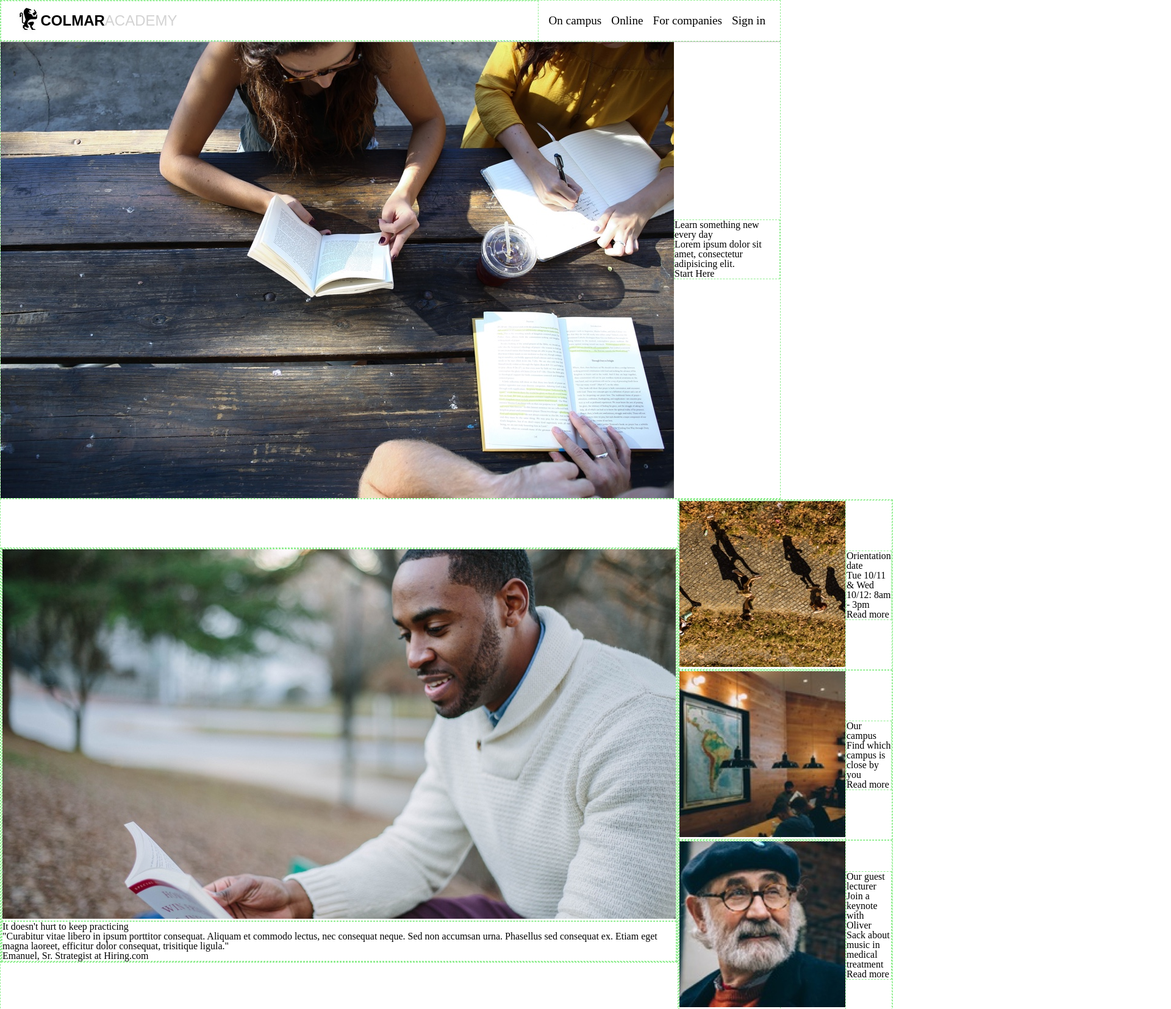
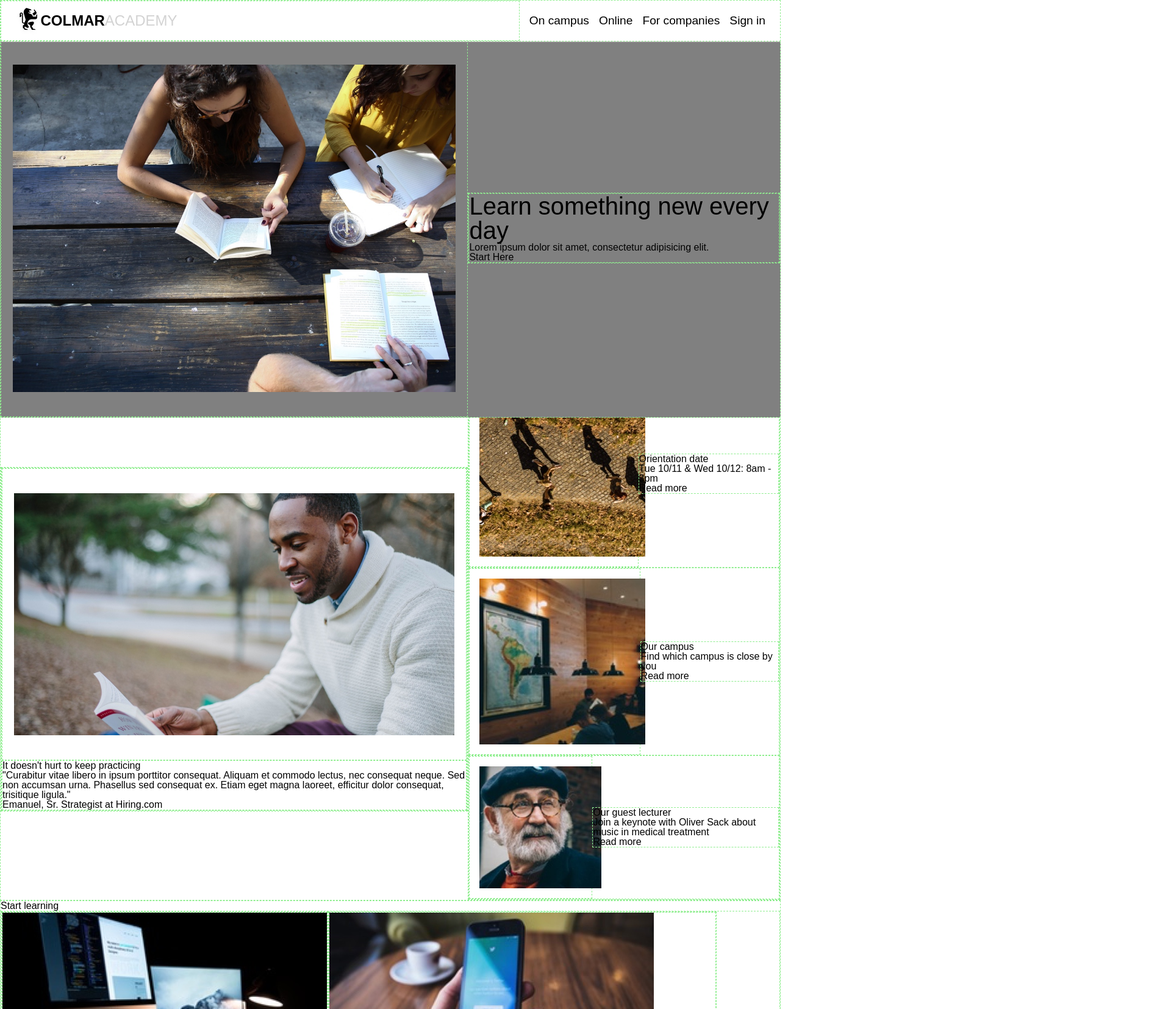
Before and after one commit to manelson32/colmar, a plain HTML site: page index.html in a window 1280 px wide. Shown: the top 1655 px of the page at 61% size, 1920 px wide, since content can reach past the window. Drawn offline with Linux system fonts and the light colour scheme.

Commit message:
Add basic positioning and size styles to all divisions and images

```diff
--- a/index.html
+++ b/index.html
@@ -63,12 +63,17 @@
     </header>
 
 <!-- Call to Action section -->
-    <div class="flexcontent">
-      <img src="./resources/images/banner.jpg" alt="">
-      <div class="">
-        <p>Learn something new every day</p>
-        <p>Lorem ipsum dolor sit amet, consectetur adipisicing elit.</p>
-        <a href="#">Start Here</a>
+    <div class="cta flexcontent">
+      <div class="sixty">
+        <img class="img large" src="./resources/images/banner.jpg" alt="">
+      </div>
+
+      <div class="forty">
+        <div class="">
+          <h1>Learn something new every day</h1>
+          <p>Lorem ipsum dolor sit amet, consectetur adipisicing elit.</p>
+          <a href="#">Start Here</a>
+        </div>
       </div>
 
     </div>
@@ -76,10 +81,10 @@
 <!--  Quote and Features section  -->
     <div class="flexcontent">
 
-      <div class="quote desktop">
+      <div class="quote desktop sixty">
         <div class="center">
           <div class="image-container">
-            <img src="./resources/images/information-main.jpg" alt="">
+            <img class="img large" src="./resources/images/information-main.jpg" alt="">
           </div>
 
           <div class="textcontent">
@@ -90,11 +95,11 @@
         </div>
       </div>
 
-      <div class="features-section">
+      <div class="features-section forty">
 
         <div class="feature flexcontent">
           <div class="image-container">
-            <img src="./resources/images/information-orientation.jpg" alt="">
+            <img class="img small" src="./resources/images/information-orientation.jpg" alt="">
           </div>
 
           <div class="textcontent">
@@ -106,7 +111,7 @@
 
         <div class="feature flexcontent">
           <div class="image-container">
-            <img src="./resources/images/information-campus.jpg" alt="">
+            <img class="img small" src="./resources/images/information-campus.jpg" alt="">
           </div>
 
           <div class="textcontent">
@@ -118,7 +123,7 @@
 
         <div class="feature flexcontent">
           <div class="image-container">
-            <img src="./resources/images/information-guest-lecture.jpg" alt="">
+            <img class="img small" src="./resources/images/information-guest-lecture.jpg" alt="">
           </div>
 
           <div class="textcontent">
@@ -132,11 +137,11 @@
 
     </div>
 
-    <!-- Courses section -->
+<!-- Courses section -->
     <div class="center">
       <h2>Start learning</h2>
 
-      <div class="flexcontent">
+      <div class="flexcontent courses">
         <div class="course">
           <div class="image-container">
             <img src="./resources/images/course-software.jpg" alt="">
@@ -214,10 +219,9 @@
       <h2>Thesis exhibit</h2>
       <div class="flexcontent">
 
-        <div class="exhibit">
+        <div class="exhibit sixty">
           <div class="video">
-            <video src="./resources/videos/thesis.mp4" autoplay poster="posterimage.jpg">
-            </video>
+            <video class="img large" src="./resources/videos/thesis.mp4" autoplay></video>
           </div>
 
           <div class="textcontent">
@@ -226,11 +230,11 @@
           </div>
         </div>
 
-        <div class="exhibit">
+        <div class="exhibit forty">
 
           <div class="thesis flexcontent">
             <div class="image-container">
-              <img src="./resources/images/thesis-fisma.jpg" alt="">
+              <img class="img small" src="./resources/images/thesis-fisma.jpg" alt="">
             </div>
 
             <div class="textcontent">
@@ -241,7 +245,7 @@
 
           <div class="thesis flexcontent">
             <div class="image-container">
-              <img src="./resources/images/thesis-now-and-then.jpg" alt="">
+              <img class="img small" src="./resources/images/thesis-now-and-then.jpg" alt="">
             </div>
 
             <div class="textcontent">
--- a/resources/css/styles.css
+++ b/resources/css/styles.css
@@ -1,12 +1,14 @@
-/* Universal Styles */
+
 
 /* Border for all divs during development*/
 div {
   border: 1px dashed lightgreen;
 }
 
+/* Universal Styles */
 html {
   font-size: 16px;
+  font-family: sans-serif;
 
 }
 
@@ -15,16 +17,57 @@ html {
   align-items: center;
 }
 
+.thirtyfive {
+  width: 35%;
+}
+
+.forty {
+  width: 40%;
+}
+
+.sixty {
+  width: 60%;
+}
+
+.sixtyfive {
+  width: 65%;
+}
+/*
+.sixty img {
+  max-width: 95%;
+  height: auto;
+  display: block;
+  padding: 2.5rem 2.5%;
+}
+*/
+
+/* Universal image styles */
+.img {
+  height: auto;
+  display: block;
+  overflow: hidden;
+}
+
+.large {
+  max-width: 95%;
+  padding: 2.5rem 2.5%;
+}
+
+.small {
+  max-width: 100%;
+  padding: 1rem;
+}
+
 
 
 /* Header Section */
-
 header {
   position: fixed;
   z-index: 5;
   width: 100%;
   border-bottom: solid 1px #c6c1c1;
   background-color: white;
+
 }
 
 header .logo {
@@ -83,3 +126,32 @@ header .tablet {
     display: none;
   }
 }
+
+/*Call to Action section*/
+.cta {
+  position: relative;
+  top: 4rem;
+  background-color: gray;
+
+}
+
+.cta h1 {
+  font-size: 2.5rem;
+}
+/*
+.image-container {
+  width: 60%;
+  height: auto;
+}
+*/
+
+/* Quotes and Features section */
+
+/* Courses section */
+.courses {
+  flex-wrap: wrap;
+}
+
+/* Thesis exhibit section */
+
+/* Footer section */
```
